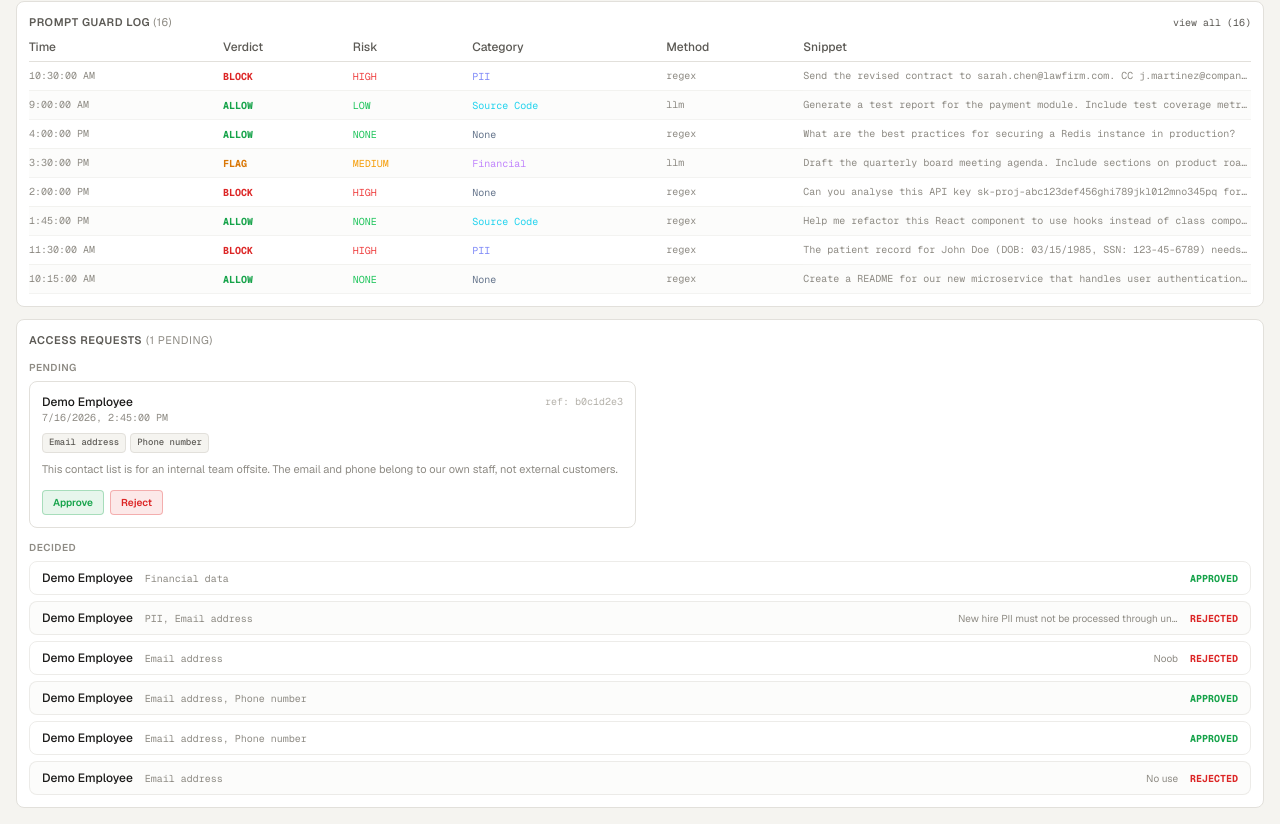
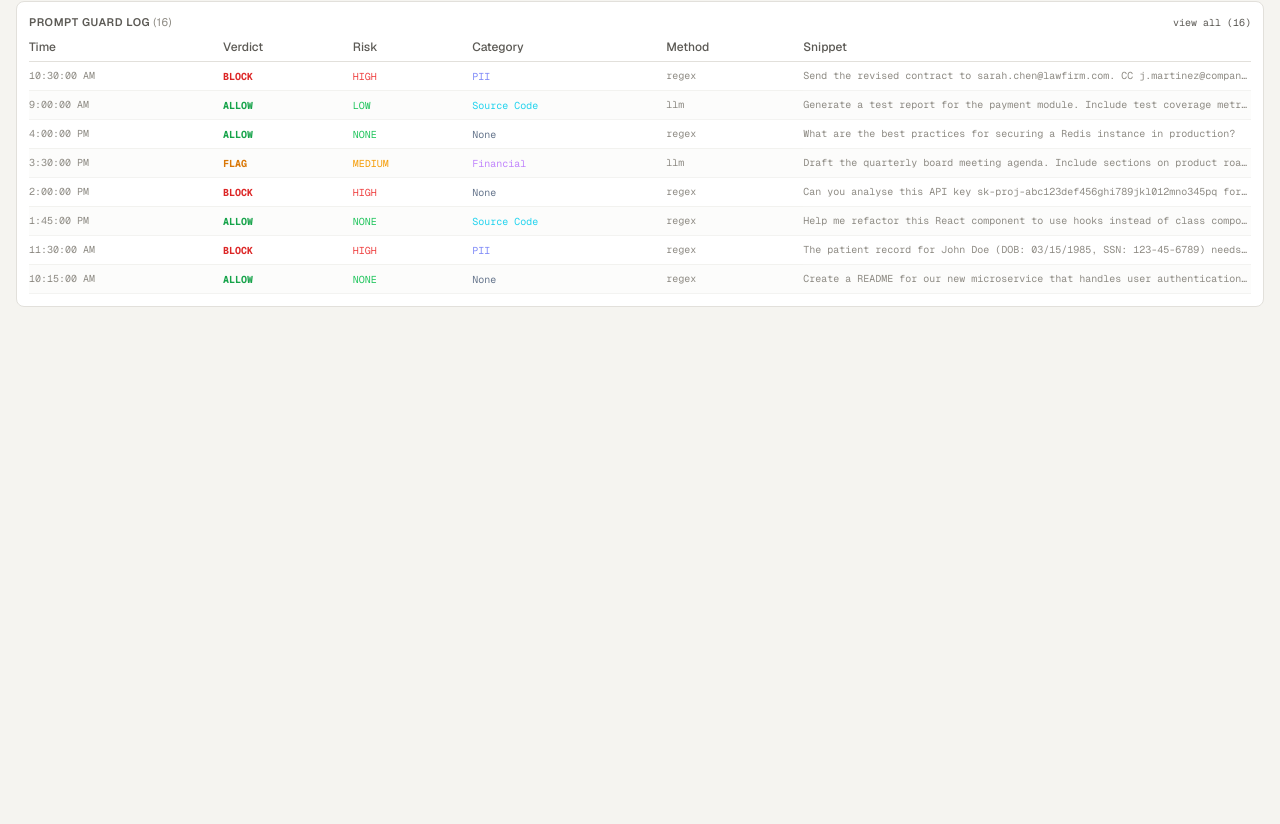
Before and after one commit to tanchinqian/pelta.ai, a Next.js app: page /admin/dashboard in a window 1280 px wide. Shown: the part 1025-1849 px from the top of the page. After the commit the page ends 1348 px from the top, so only its background shows below. Built offline with nearby package versions, Linux system fonts and the light colour scheme.

Commit message:
Merge 3 branches together

```diff
--- a/app/admin/dashboard/page.tsx
+++ b/app/admin/dashboard/page.tsx
@@ -26,12 +26,7 @@ interface RequestRecord {
   toolRequested: string; status: string;
   requestedAt: string; decidedAt: string | null;
 }
-interface AccessRequest {
-  id: string; employeeName: string; sections: string[];
-  reason: string; status: 'pending' | 'approved' | 'rejected';
-  adminComment: string | null; logRef: string;
-  requestedAt: string; decidedAt: string | null;
-}
+
 
 /* ── Color palette (semantic — same in both themes) ────── */
 
@@ -97,18 +92,15 @@ export default function DashboardPage() {
   const [sortDir, setSortDir] = useState<SortDir>(null);
   const [showAllLogs, setShowAllLogs] = useState(false);
   const [tipStyle, setTipStyle] = useState<React.CSSProperties>({});
-  const [accessRequests, setAccessRequests] = useState<AccessRequest[]>([]);
-  const [rejectingId, setRejectingId] = useState<string | null>(null);
-  const [rejectionDraft, setRejectionDraft] = useState('');
+
 
   const fetchData = useCallback(async () => {
-    const [t, l, r, ar] = await Promise.all([
+    const [t, l, r] = await Promise.all([
       fetch('/api/tools').then((r) => r.json()),
       fetch('/api/logs').then((r) => r.json()),
       fetch('/api/requests').then((r) => r.json()),
-      fetch('/api/access-requests').then((r) => r.json()),
     ]);
-    setTools(t); setLogs(l); setRequests(r); setAccessRequests(ar);
+    setTools(t); setLogs(l); setRequests(r);
     setLastUpdated(new Date());
     setLoading(false);
   }, []);
@@ -136,26 +128,7 @@ export default function DashboardPage() {
     } else { setSortKey(key); setSortDir('asc'); }
   };
 
-  const updateAccessRequest = async (
-    id: string,
-    status: 'approved' | 'rejected',
-    adminComment?: string,
-  ) => {
-    setAccessRequests((prev) =>
-      prev.map((r) =>
-        r.id === id
-          ? { ...r, status, adminComment: adminComment ?? null, decidedAt: new Date().toISOString() }
-          : r,
-      ),
-    );
-    await fetch('/api/access-requests', {
-      method: 'PATCH',
-      headers: { 'Content-Type': 'application/json' },
-      body: JSON.stringify({ id, status, adminComment }),
-    });
-    setRejectingId(null);
-    setRejectionDraft('');
-  };
+
 
   const sortedTools = [...tools].sort((a, b) => {
     if (!sortKey || !sortDir) return 0;
@@ -494,83 +467,6 @@ export default function DashboardPage() {
         </div>
       </div>
 
-      {/* ── Access Requests ─────────────────────────────── */}
-      <div className="panel p-3">
-        <div className="flex items-center justify-between mb-3">
-          <span className="text-[11px] font-semibold text-text-secondary uppercase tracking-wider">
-            Access Requests
-            <span className="text-text-tertiary font-normal ml-1">
-              ({accessRequests.filter((r) => r.status === 'pending').length} pending)
-            </span>
-          </span>
-        </div>
-
-        {accessRequests.length === 0 && (
-          <p className="text-[11px] text-text-tertiary text-center py-4">No access requests.</p>
-        )}
-
-        {/* Pending cards */}
-        {accessRequests.filter((r) => r.status === 'pending').length > 0 && (
-          <div className="mb-3 space-y-2">
-            <span className="text-[10px] font-semibold text-text-tertiary uppercase tracking-wider block mb-1.5">Pending</span>
-            <div className="grid grid-cols-1 lg:grid-cols-2 gap-2">
-              {accessRequests
-                .filter((r) => r.status === 'pending')
-                .map((req) => (
-                  <AccessRequestCard
-                    key={req.id}
-                    req={req}
-                    rejectingId={rejectingId}
-                    rejectionDraft={rejectionDraft}
-                    onApprove={(id) => updateAccessRequest(id, 'approved')}
-                    onStartReject={(id) => { setRejectingId(id); setRejectionDraft(''); }}
-                    onRejectionChange={setRejectionDraft}
-                    onSendRejection={(id) => updateAccessRequest(id, 'rejected', rejectionDraft)}
-                    onCancelReject={() => { setRejectingId(null); setRejectionDraft(''); }}
-                  />
-                ))}
-            </div>
-          </div>
-        )}
-
-        {/* Decided rows */}
-        {accessRequests.filter((r) => r.status !== 'pending').length > 0 && (
-          <div className="space-y-1.5">
-            <span className="text-[10px] font-semibold text-text-tertiary uppercase tracking-wider block">Decided</span>
-            {accessRequests
-              .filter((r) => r.status !== 'pending')
-              .map((req, i) => (
-                <div
-                  key={req.id}
-                  className={`flex items-center justify-between px-3 py-2 rounded-lg border border-border/60 text-xs ${
-                    i % 2 === 1 ? 'bg-surface-hover/20' : ''
-                  }`}
-                >
-                  <div className="flex items-center gap-3">
-                    <span className="font-medium text-text-primary">{req.employeeName}</span>
-                    <span className="text-[10px] font-mono text-text-tertiary">
-                      {req.sections.join(', ')}
-                    </span>
-                  </div>
-                  <div className="flex items-center gap-3">
-                    {req.adminComment && (
-                      <span className="text-[10px] text-text-tertiary max-w-[220px] truncate hidden md:block">
-                        {req.adminComment}
-                      </span>
-                    )}
-                    <span
-                      className={`text-[10px] font-bold font-mono uppercase ${
-                        req.status === 'approved' ? 'text-risk-low' : 'text-risk-high'
-                      }`}
-                    >
-                      {req.status}
-                    </span>
-                  </div>
-                </div>
-              ))}
-          </div>
-        )}
-      </div>
     </div>
   );
 }
@@ -630,90 +526,3 @@ function SortTh({ label, sortKey: key, active, dir, onToggle }: {
     </th>
   );
 }
-
-function AccessRequestCard({
-  req, rejectingId, rejectionDraft,
-  onApprove, onStartReject, onRejectionChange, onSendRejection, onCancelReject,
-}: {
-  req: AccessRequest;
-  rejectingId: string | null;
-  rejectionDraft: string;
-  onApprove: (id: string) => void;
-  onStartReject: (id: string) => void;
-  onRejectionChange: (v: string) => void;
-  onSendRejection: (id: string) => void;
-  onCancelReject: () => void;
-}) {
-  const isRejecting = rejectingId === req.id;
-  return (
-    <div className="panel p-3 space-y-2">
-      <div className="flex items-start justify-between gap-2">
-        <div>
-          <p className="text-xs font-medium text-text-primary">{req.employeeName}</p>
-          <p className="text-[10px] font-mono text-text-tertiary">
-            {new Date(req.requestedAt).toLocaleString()}
-          </p>
-        </div>
-        <span className="text-[10px] font-mono text-text-muted shrink-0">
-          ref: {req.logRef.slice(0, 8)}
-        </span>
-      </div>
-
-      <div className="flex flex-wrap gap-1">
-        {req.sections.map((s) => (
-          <span
-            key={s}
-            className="text-[9px] font-medium font-mono px-1.5 py-0.5 rounded bg-background border border-border text-text-secondary"
-          >
-            {s}
-          </span>
-        ))}
-      </div>
-
-      <p className="text-[11px] text-text-tertiary leading-relaxed">{req.reason}</p>
-
-      {!isRejecting ? (
-        <div className="flex items-center gap-1.5 pt-1">
-          <button
-            onClick={() => onApprove(req.id)}
-            className="text-[10px] font-semibold text-risk-low bg-risk-low/10 hover:bg-risk-low/20 border border-risk-low/30 rounded px-2.5 py-1 transition-colors cursor-pointer"
-          >
-            Approve
-          </button>
-          <button
-            onClick={() => onStartReject(req.id)}
-            className="text-[10px] font-semibold text-risk-high bg-risk-high/10 hover:bg-risk-high/20 border border-risk-high/30 rounded px-2.5 py-1 transition-colors cursor-pointer"
-          >
-            Reject
-          </button>
-        </div>
-      ) : (
-        <div className="space-y-1.5 pt-1">
-          <textarea
-            className="w-full bg-background border border-border rounded px-2.5 py-1.5 text-[11px] text-text-primary placeholder:text-text-muted focus:outline-none focus:border-accent transition-colors resize-none"
-            placeholder="Reason for rejection..."
-            rows={2}
-            value={rejectionDraft}
-            onChange={(e) => onRejectionChange(e.target.value)}
-            autoFocus
-          />
-          <div className="flex items-center gap-1.5">
-            <button
-              onClick={() => onSendRejection(req.id)}
-              disabled={!rejectionDraft.trim()}
-              className="text-[10px] font-semibold text-risk-high bg-risk-high/10 hover:bg-risk-high/20 border border-risk-high/30 rounded px-2.5 py-1 transition-colors cursor-pointer disabled:opacity-30 disabled:cursor-not-allowed"
-            >
-              Send Rejection
-            </button>
-            <button
-              onClick={onCancelReject}
-              className="text-[10px] text-text-tertiary hover:text-text-secondary transition-colors cursor-pointer"
-            >
-              Cancel
-            </button>
-          </div>
-        </div>
-      )}
-    </div>
-  );
-}
--- a/data/tools.json
+++ b/data/tools.json
@@ -129,19 +129,17 @@
   {
     "id": "b8c9d0e1-f2a3-4567-bcde-567890123456",
     "name": "Jasper AI",
-    "description": "Enterprise marketing content generation platform",
+    "description": "Marketing copywriter tool for drafting blog posts, social media, and ad copy",
     "status": "blocked",
-    "riskTier": "High",
+    "riskTier": "Low",
     "nistFunctions": [
-      "Govern",
-      "Manage"
+      "Govern"
     ],
     "dataCategories": [
-      "PII",
-      "Financial"
+      "None"
     ],
-    "justification": "Handles marketing copy with potential customer PII and campaign financial data. Third-party data processing.",
-    "recommendedPolicy": "Blocked pending legal review of data processing agreement.",
+    "justification": "Mock classification: \"Jasper AI\" was classified as Low Risk since it appears to be a general utility, design, or formatting tool that does not process source code, corporate financials, or personal customer data.",
+    "recommendedPolicy": "Allow for general organization use. Restrict clipboard integration for any internal document containing trade secrets.",
     "createdAt": "2026-07-14T09:00:00.000Z"
   },
   {
```
